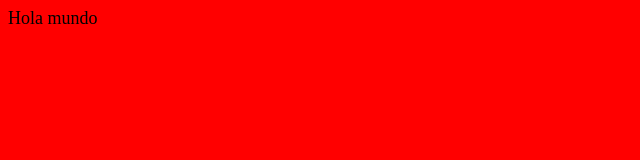
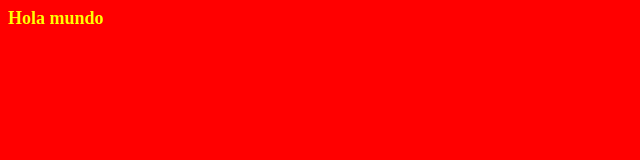
Before and after one commit to jmdeaq/practica-con-git, a plain HTML site: page index.html in a window 1280 px wide. Shown: the whole page, without its empty margins (0-640 px from the left). Drawn offline with Linux system fonts and the light colour scheme.

Commit message:
quinto commit

```diff
--- a/css/style.css
+++ b/css/style.css
@@ -3,4 +3,7 @@
 body {
     background-color: red;
     font-size: large;
+    font-weight: bold;
+    color: yellow;
+
 }
```
